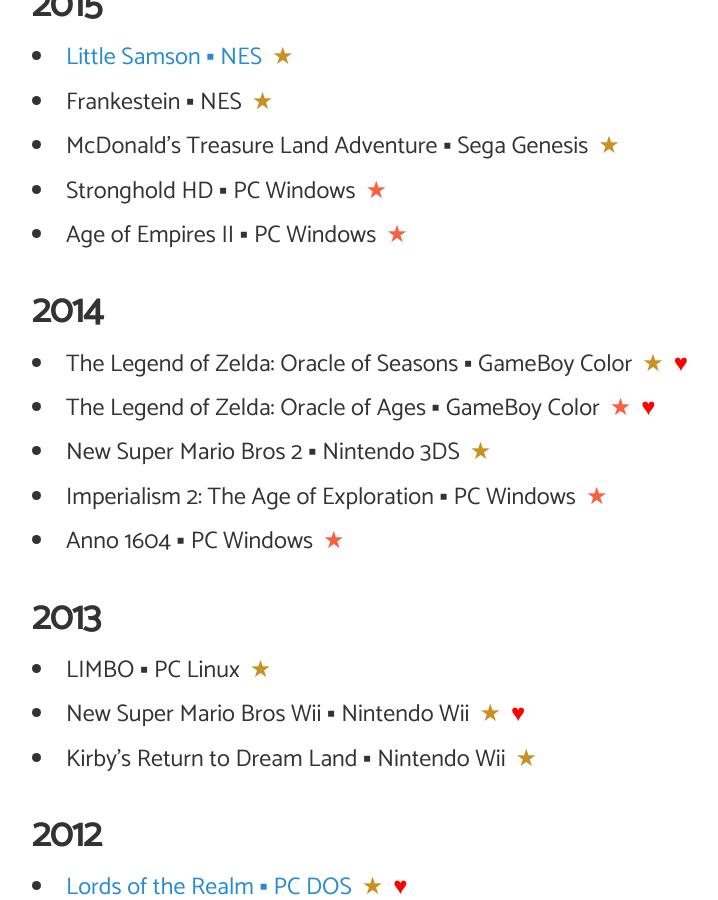
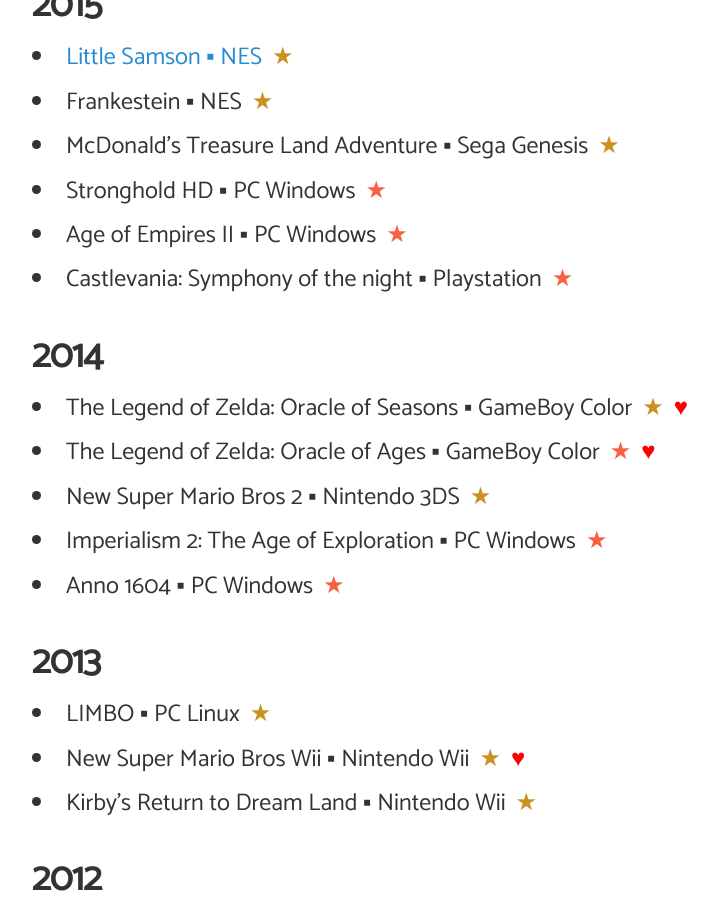
Before and after one commit to angelsimon/angelsimon.github.io, a Jekyll site: the page built from _posts/2016-09-07-jueguitos-que-termine.md, in a window 1280 px wide and 900 px high, scrolled down 864 px. Shown: the whole window, without its empty margins (32-750 px from the left). Built offline with Jekyll 4.4.1, drawn with Linux system fonts in a browser that asks for light colours; nearby versions of some CDN libraries; comment, search, counter and statistics services are not loaded.

Commit message:
Update 2016-09-07-jueguitos-que-termine.md

```diff
--- a/_posts/2016-09-07-jueguitos-que-termine.md
+++ b/_posts/2016-09-07-jueguitos-que-termine.md
@@ -29,6 +29,7 @@
 <li>McDonald's Treasure Land Adventure &#9642; Sega Genesis<span title="Completado" class="won">&#9733;</span></li>
 <li>Stronghold HD &#9642; PC Windows<span title="Jugado" class="lost">&#9733;</span></li>
 <li>Age of Empires II &#9642; PC Windows<span title="Jugado" class="lost">&#9733;</span></li>
+<li>Castlevania: Symphony of the night &#9642; Playstation<span title="Jugado" class="lost">&#9733;</span></li>
 </ul>
 <h2>2014</h2>
 <ul>
```
